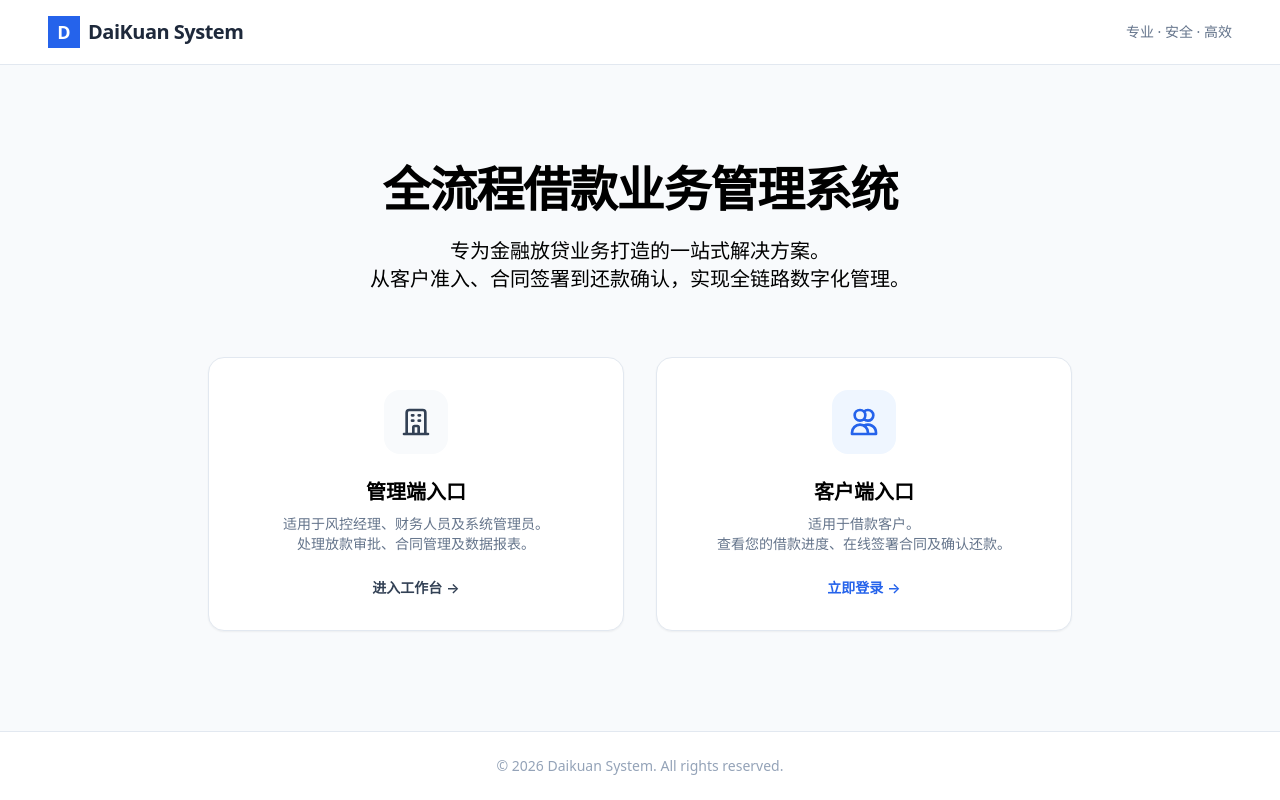
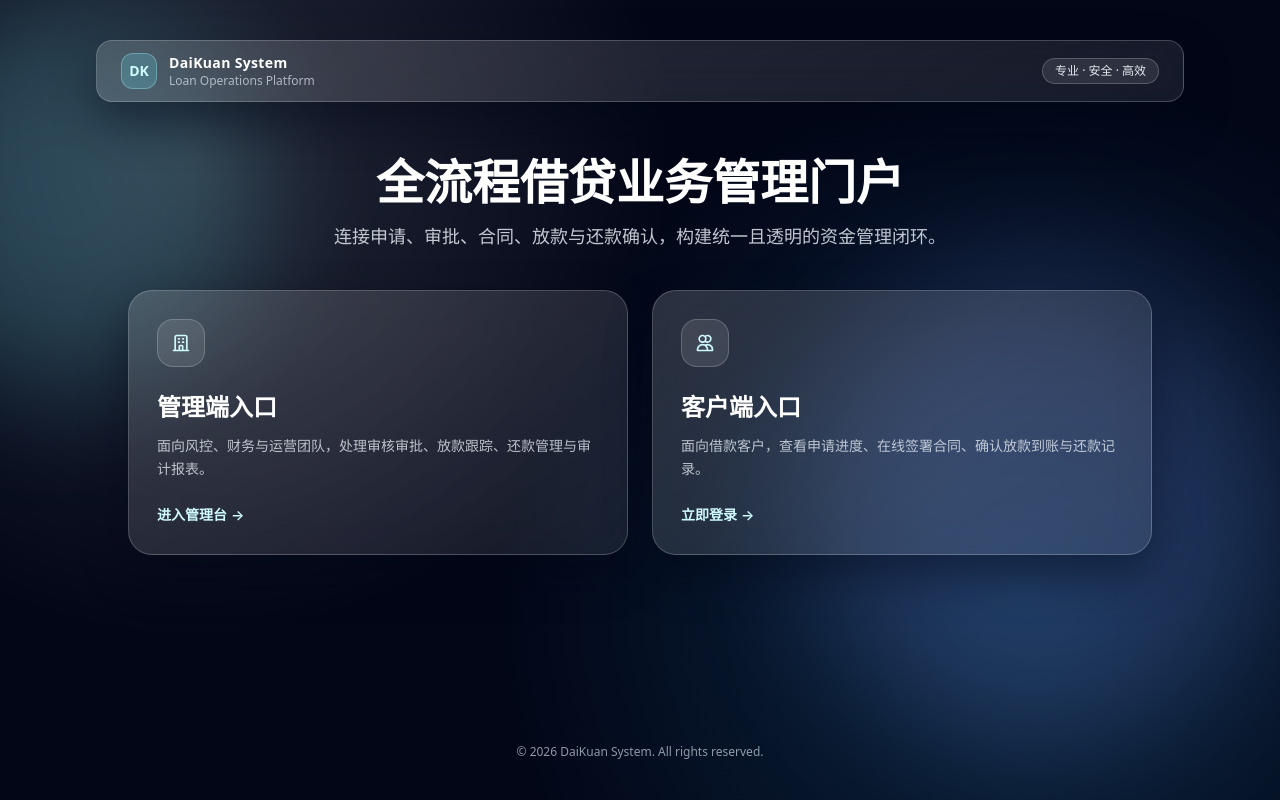
Before and after one commit to johngreece/JIEDAI, a Next.js app: page / in a window 1280 px wide. Built offline with nearby package versions, Linux system fonts and the light colour scheme.

Commit message:
style: redesign homepage with glass portal layout

```diff
--- a/src/app/page.tsx
+++ b/src/app/page.tsx
@@ -2,85 +2,82 @@ import Link from "next/link";
 
 export default function HomePage() {
   return (
-    <main className="min-h-screen bg-slate-50 flex flex-col">
-      {/* 顶部导航 */}
-      <header className="bg-white border-b border-slate-200 py-4 px-6 md:px-12 flex justify-between items-center">
-        <div className="flex items-center gap-2">
-           <div className="h-8 w-8 bg-blue-600 rounded-lg flex items-center justify-center text-white font-bold text-lg">
-             D
+    <main className="relative min-h-screen overflow-hidden bg-slate-950 text-slate-100">
+      <div className="pointer-events-none absolute inset-0">
+        <div className="absolute -left-32 top-0 h-96 w-96 rounded-full bg-cyan-300/20 blur-3xl" />
+        <div className="absolute right-0 top-1/3 h-[30rem] w-[30rem] rounded-full bg-indigo-400/20 blur-3xl" />
+        <div className="absolute inset-0 bg-[radial-gradient(circle_at_15%_20%,rgba(255,255,255,0.14),transparent_38%),radial-gradient(circle_at_80%_75%,rgba(56,189,248,0.18),transparent_45%)]" />
       </div>
-           <span className="text-xl font-bold text-slate-800 tracking-tight">DaiKuan System</span>
+
+      <div className="relative mx-auto flex min-h-screen w-full max-w-6xl flex-col px-4 py-8 md:px-8 md:py-10">
+        <header className="glass-login-card fade-in-up flex items-center justify-between rounded-2xl px-5 py-3 md:px-6">
+          <div className="flex items-center gap-3">
+            <div className="flex h-9 w-9 items-center justify-center rounded-xl border border-cyan-200/35 bg-cyan-300/20 text-sm font-semibold text-cyan-100">
+              DK
             </div>
-        <div className="text-sm text-slate-500 hidden md:block">
+            <div>
+              <p className="text-sm font-semibold tracking-wide text-white">DaiKuan System</p>
+              <p className="text-xs text-slate-300/80">Loan Operations Platform</p>
+            </div>
+          </div>
+          <span className="hidden rounded-full border border-white/20 bg-white/10 px-3 py-1 text-xs text-slate-200 md:inline-flex">
             专业 · 安全 · 高效
-        </div>
+          </span>
         </header>
 
-      {/* 主要内容区 */}
-      <div className="flex-1 flex flex-col items-center justify-center p-6 md:p-12">
-        <div className="max-w-4xl w-full text-center mb-16">
-          <h1 className="text-4xl md:text-5xl font-extrabold text-slate-900 mb-6 tracking-tight">
-            全流程借款业务管理系统
+        <section className="fade-in-up-delay mx-auto mt-10 w-full max-w-4xl text-center md:mt-14">
+          <h1 className="text-4xl font-semibold leading-tight text-white md:text-5xl">
+            全流程借贷业务管理门户
           </h1>
-          <p className="text-lg md:text-xl text-slate-600 max-w-2xl mx-auto leading-relaxed">
-            专为金融放贷业务打造的一站式解决方案。
-            <br className="hidden md:inline" />
-            从客户准入、合同签署到还款确认，实现全链路数字化管理。
+          <p className="mx-auto mt-4 max-w-2xl text-base leading-relaxed text-slate-200/85 md:text-lg">
+            连接申请、审批、合同、放款与还款确认，构建统一且透明的资金管理闭环。
           </p>
-        </div>
+        </section>
 
-        <div className="grid md:grid-cols-2 gap-8 max-w-4xl w-full px-4">
-          {/* 管理端入口卡片 */}
+        <section className="mx-auto mt-10 grid w-full max-w-5xl grid-cols-1 gap-5 md:grid-cols-2 md:gap-6">
           <Link
             href="/admin/login"
-            className="group relative overflow-hidden rounded-2xl bg-white border border-slate-200 p-8 shadow-sm hover:shadow-xl transition-all duration-300 hover:-translate-y-1"
+            className="glass-login-card group rounded-3xl p-7 transition duration-300 hover:-translate-y-1"
           >
-            <div className="absolute top-0 left-0 w-full h-1 bg-gradient-to-r from-slate-700 to-slate-900 opacity-0 group-hover:opacity-100 transition-opacity" />
-            <div className="flex flex-col items-center text-center">
-              <div className="h-16 w-16 bg-slate-50 rounded-2xl flex items-center justify-center mb-6 group-hover:bg-slate-100 transition-colors">
-                <svg className="h-8 w-8 text-slate-700" fill="none" viewBox="0 0 24 24" stroke="currentColor">
+            <div className="mb-6 flex h-12 w-12 items-center justify-center rounded-2xl border border-white/20 bg-white/10 text-cyan-100">
+              <svg className="h-5 w-5" fill="none" viewBox="0 0 24 24" stroke="currentColor">
                 <path strokeLinecap="round" strokeLinejoin="round" strokeWidth={2} d="M19 21V5a2 2 0 00-2-2H7a2 2 0 00-2 2v16m14 0h2m-2 0h-5m-9 0H3m2 0h5M9 7h1m-1 4h1m4-4h1m-1 4h1m-5 10v-5a1 1 0 011-1h2a1 1 0 011 1v5m-4 0h4" />
               </svg>
             </div>
-              <h2 className="text-xl font-bold text-slate-900 mb-2">管理端入口</h2>
-              <p className="text-slate-500 mb-6 text-sm">
-                适用于风控经理、财务人员及系统管理员。
-                <br/>处理放款审批、合同管理及数据报表。
+            <h2 className="text-2xl font-semibold text-white">管理端入口</h2>
+            <p className="mt-3 text-sm leading-relaxed text-slate-200/80">
+              面向风控、财务与运营团队，处理审核审批、放款跟踪、还款管理与审计报表。
             </p>
-              <span className="inline-flex items-center text-sm font-semibold text-slate-700 group-hover:text-slate-900">
-                进入工作台 <span className="ml-1 transition-transform group-hover:translate-x-1">→</span>
+            <span className="mt-6 inline-flex items-center text-sm font-semibold text-cyan-100">
+              进入管理台
+              <span className="ml-1 transition-transform group-hover:translate-x-1">→</span>
             </span>
-            </div>
           </Link>
 
-          {/* 客户端入口卡片 */}
           <Link
             href="/client/login"
-            className="group relative overflow-hidden rounded-2xl bg-white border border-slate-200 p-8 shadow-sm hover:shadow-xl transition-all duration-300 hover:-translate-y-1"
+            className="glass-login-card group rounded-3xl p-7 transition duration-300 hover:-translate-y-1"
           >
-             <div className="absolute top-0 left-0 w-full h-1 bg-gradient-to-r from-blue-500 to-blue-700 opacity-0 group-hover:opacity-100 transition-opacity" />
-            <div className="flex flex-col items-center text-center">
-              <div className="h-16 w-16 bg-blue-50 rounded-2xl flex items-center justify-center mb-6 group-hover:bg-blue-100 transition-colors">
-                <svg className="h-8 w-8 text-blue-600" fill="none" viewBox="0 0 24 24" stroke="currentColor">
+            <div className="mb-6 flex h-12 w-12 items-center justify-center rounded-2xl border border-white/20 bg-white/10 text-cyan-100">
+              <svg className="h-5 w-5" fill="none" viewBox="0 0 24 24" stroke="currentColor">
                 <path strokeLinecap="round" strokeLinejoin="round" strokeWidth={2} d="M12 4.354a4 4 0 110 5.292M15 21H3v-1a6 6 0 0112 0v1zm0 0h6v-1a6 6 0 00-9-5.197M13 7a4 4 0 11-8 0 4 4 0 018 0z" />
               </svg>
             </div>
-              <h2 className="text-xl font-bold text-slate-900 mb-2">客户端入口</h2>
-              <p className="text-slate-500 mb-6 text-sm">
-                适用于借款客户。
-                <br/>查看您的借款进度、在线签署合同及确认还款。
+            <h2 className="text-2xl font-semibold text-white">客户端入口</h2>
+            <p className="mt-3 text-sm leading-relaxed text-slate-200/80">
+              面向借款客户，查看申请进度、在线签署合同、确认放款到账与还款记录。
             </p>
-              <span className="inline-flex items-center text-sm font-semibold text-blue-600 group-hover:text-blue-700">
-                立即登录 <span className="ml-1 transition-transform group-hover:translate-x-1">→</span>
+            <span className="mt-6 inline-flex items-center text-sm font-semibold text-cyan-100">
+              立即登录
+              <span className="ml-1 transition-transform group-hover:translate-x-1">→</span>
             </span>
+          </Link>
+        </section>
+
+        <footer className="mt-auto pt-10 text-center text-xs text-slate-300/70">
+          © {new Date().getFullYear()} DaiKuan System. All rights reserved.
+        </footer>
       </div>
-          </Link>
-        </div>
-      </div>
-
-      <footer className="py-6 text-center text-slate-400 text-sm border-t border-slate-200 bg-white">
-        © {new Date().getFullYear()} Daikuan System. All rights reserved.
-      </footer>
     </main>
   );
 }
```
Lines whose indentation alone changed are shown as unchanged.
